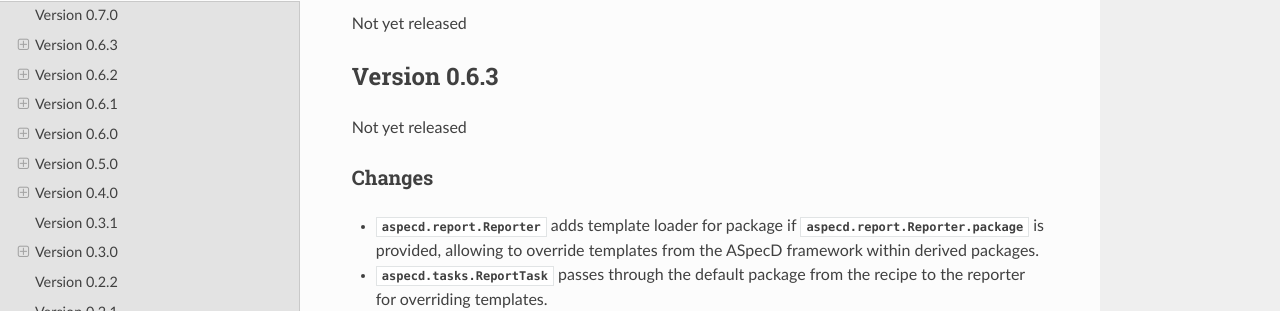
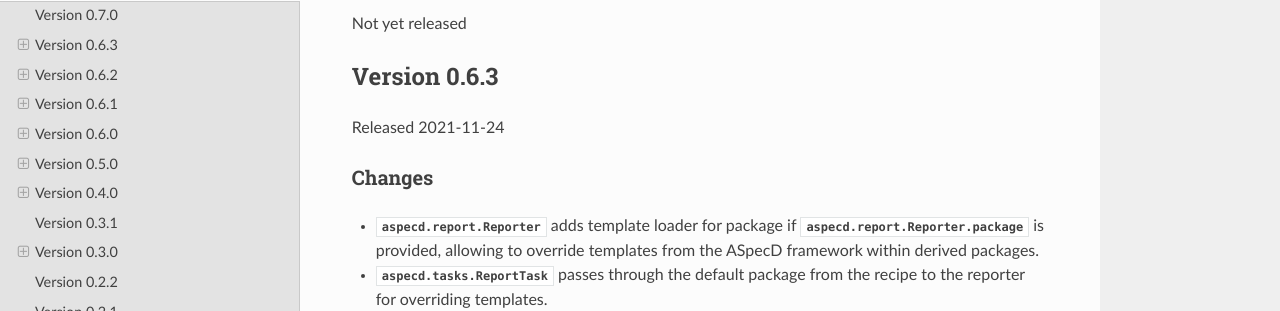
Before and after one commit to tillbiskup/aspecd, a Sphinx documentation site: the page built from docs/changelog.rst, in a window 1280 px wide and 900 px high. Shown: the part 304-615 px from the top of the window. Built offline with Sphinx 7.4.7 and the Read the Docs theme 2.0.0, drawn with Linux system fonts in a browser that asks for light colours.

Commit message:
Post-release

```diff
--- a/docs/changelog.rst
+++ b/docs/changelog.rst
@@ -14,7 +14,7 @@
 Version 0.6.3
 =============
 
-Not yet released
+Released 2021-11-24
 
 
 Changes
```
Also changed, not shown: 1 other file.
